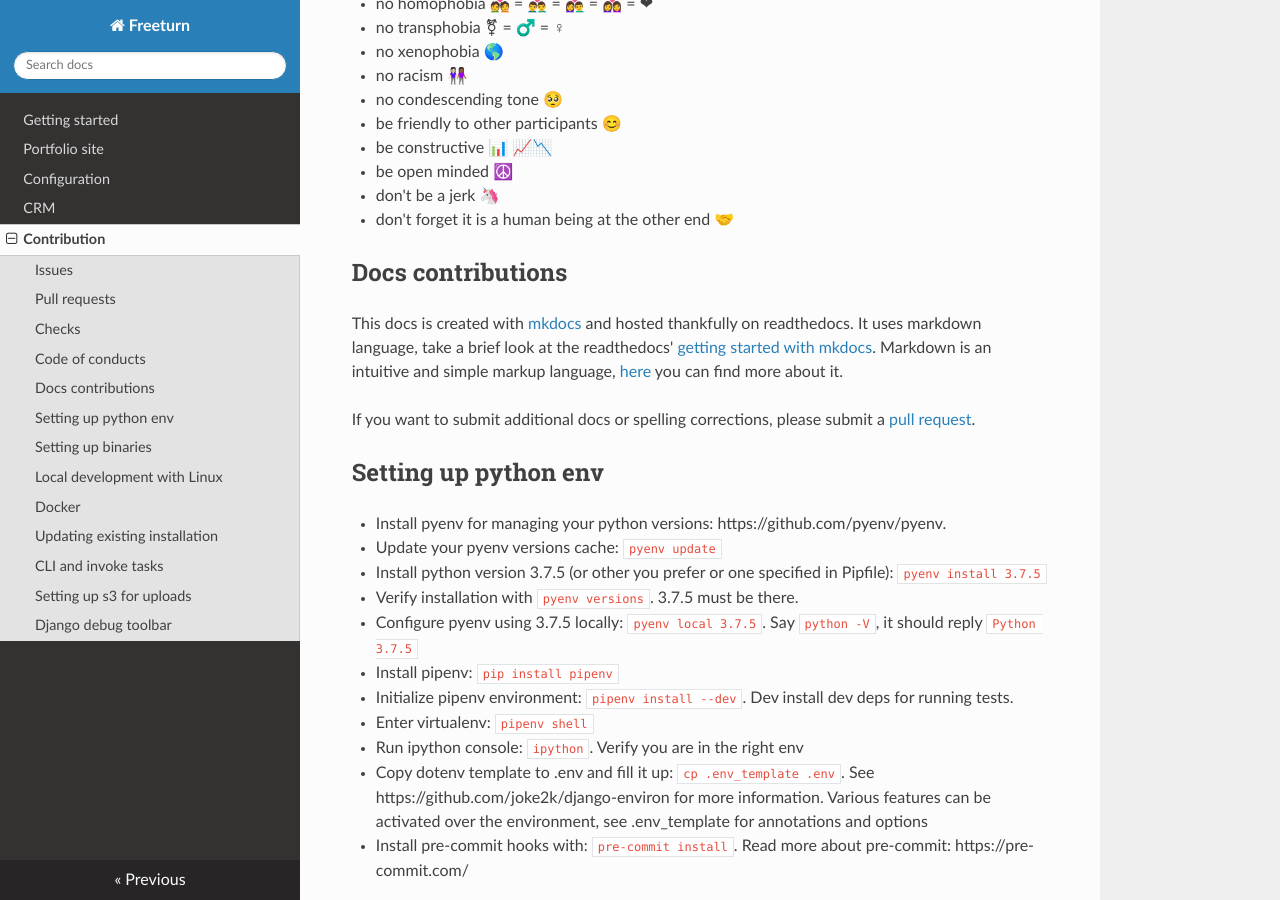
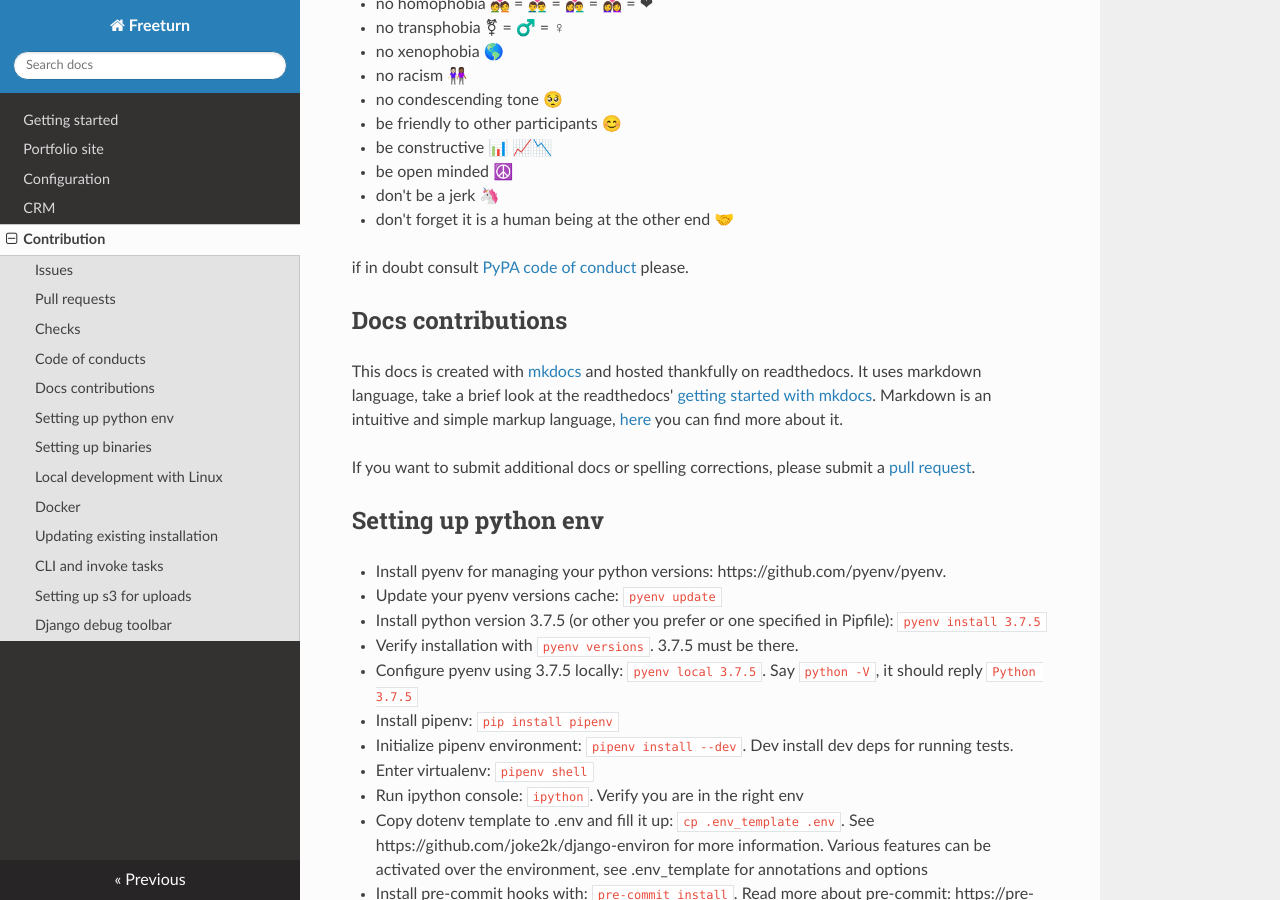
Before and after one commit to thorin-schiffer/freeturn, an MkDocs documentation site: the page built from docs/contribution.md, in a window 1280 px wide and 900 px high, scrolled down 1963 px. Built offline with MkDocs 1.6.1, drawn with Linux system fonts in a browser that asks for light colours; nearby versions of some CDN libraries.

```diff
--- a/docs/contribution.md
+++ b/docs/contribution.md
@@ -69,6 +69,8 @@
 - be open minded ☮️
 - don't be a jerk 🦄
 - don't forget it is a human being at the other end 🤝
+
+if in doubt consult [PyPA code of conduct](https://www.pypa.io/en/latest/code-of-conduct/) please.
 
 ## Docs contributions
 
```
